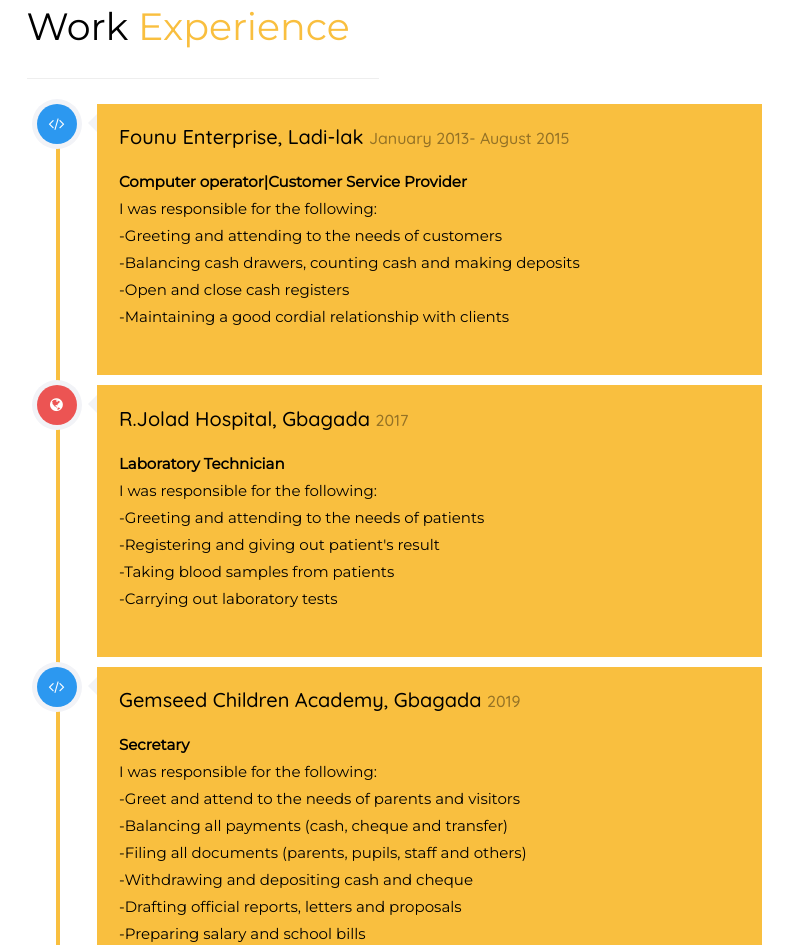
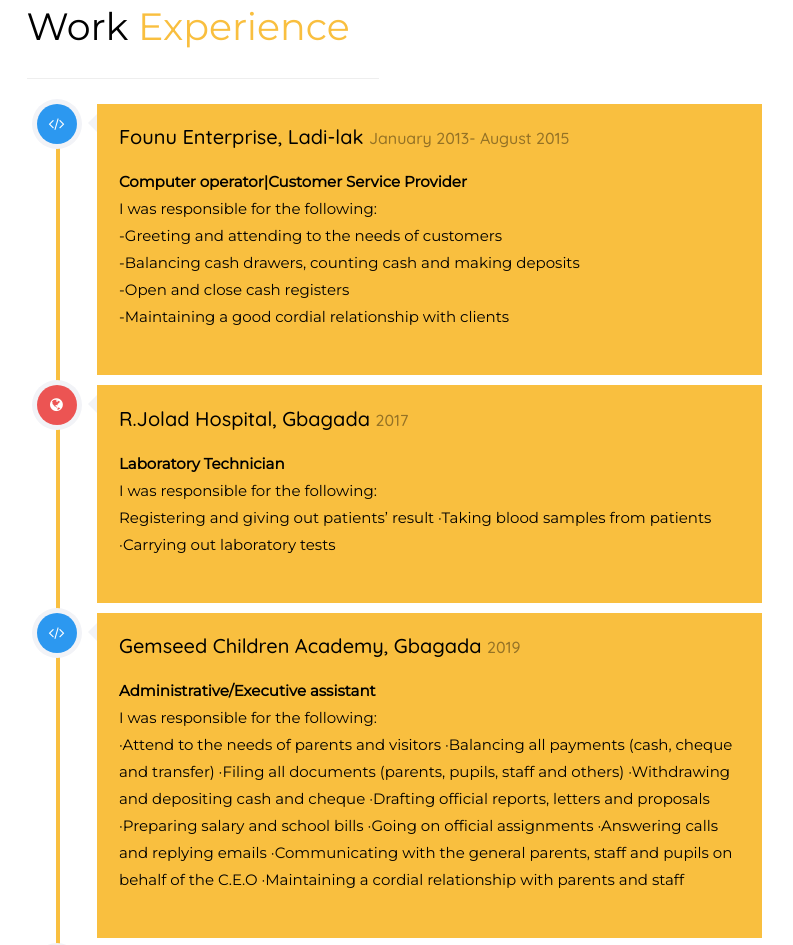
Before and after one commit to trizzi/Ohiokhai-Blessing, a plain HTML site: page index.html in a window 1280 px wide. Shown: the part 1855-2800 px from the top of the page, without its empty margins (396-1189 px from the left). Drawn offline with nearby package versions, Linux system fonts and the light colour scheme; a web font is replaced by a local one.

Commit message:
Update index.html

```diff
--- a/index.html
+++ b/index.html
@@ -286,10 +286,9 @@
                                     <div class="timeline-label">
                                        <h2><a href="#">R.Jolad Hospital, Gbagada</a> <span>2017 </span></h2>
                                        <p><strong>Laboratory Technician</strong><br>  I was responsible for the following: <br>
-                                             -Greeting and attending to the needs of patients <br>
-                                          	-Registering and giving out patient's result <br>
-                                          	-Taking blood samples from patients <br>
-                                          	-Carrying out laboratory tests
+                                             Registering and giving out patients’ result
+·Taking blood samples from patients
+·Carrying out laboratory tests
                                           </p>
                                     </div>
                                  </div>
@@ -302,17 +301,17 @@
                                     </div>
                                     <div class="timeline-label">
                                        <h2><a href="#">Gemseed Children Academy, Gbagada</a> <span>2019</span></h2>
-                                       <p><strong>Secretary</strong><br> I was responsible for the following: <br>
-                                          	-Greet and attend to the needs of parents and visitors <br>
-                                          	-Balancing all payments (cash, cheque and transfer) <br>
-                                          	-Filing all documents (parents, pupils, staff and others) <br>
-                                          	-Withdrawing and depositing cash and cheque <br>
-                                          	-Drafting official reports, letters and proposals <br>
-                                          	-Preparing salary and school bills <br>
-                                          	-Going on official assignments <br>
-                                          	-Answering calls and replying emails <br>
-                                          	-Communicating with the general parents, staff and pupils on behalf of the C.E.O <br>
-                                          	-Maintaining a good cordial relationship with parents <br>
+                                       <p><strong>Administrative/Executive assistant</strong><br> I was responsible for the following: <br>
+                                          	·Attend to the needs of parents and visitors
+·Balancing all payments (cash, cheque and transfer)
+·Filing all documents (parents, pupils, staff and others)
+·Withdrawing and depositing cash and cheque
+·Drafting official reports, letters and proposals
+·Preparing salary and school bills
+·Going on official assignments
+·Answering calls and replying emails
+·Communicating with the general parents, staff and pupils on behalf of the C.E.O
+·Maintaining a cordial relationship with parents and staff <br>
 
                                            </p>
                                        <p></p>
@@ -326,15 +325,13 @@
                                        <i class="fa fa-globe"></i>
                                     </div>
                                     <div class="timeline-label">
-                                       <h2><a href="#">Orchid Body Works, Lekki Phase 1</a> <span>2019 - Present </span></h2>
-                                       <p><strong>Administrative Officer| Customer Service Provider</strong><br>  I am responsible for the following: <br>
-                                             -Greeting and attending to the needs of client <br>
-                                             -Offering consultation services to clients <br>
-                                             -Bookings and Enquiries <br>
-                                             -Balancing all payments <br>
-                                             -Going on official assignments(house calls) <br>
-                                             -Answering calls and replying mails <br>
-                                             -Maintaining a good cordial relationship with clients
+                                       <h2><a href="#">Orchid Body Works, Lekki Phase 1</a> <span>2020- 2021 </span></h2>
+                                       <p><strong>Personal Assistant / Customer Service</strong><br>  I am responsible for the following: <br>
+                                             ·Scheduling meetings and appointments on behalf of the CEO
+·Balancing all payments and issuing receipts
+·Attending to the needs of clients and going on official assignments
+·Ensuring clients are duly satisfied with the services offered
+·Following up and maintaining a cordial relationship with clients
                                           </p>
                                     </div>
                                  </div>
```
